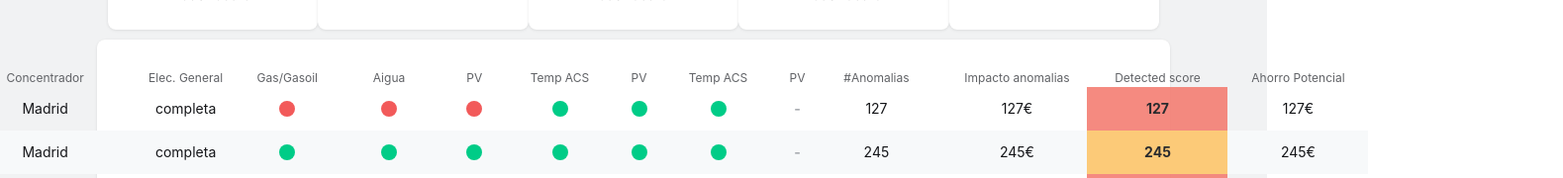
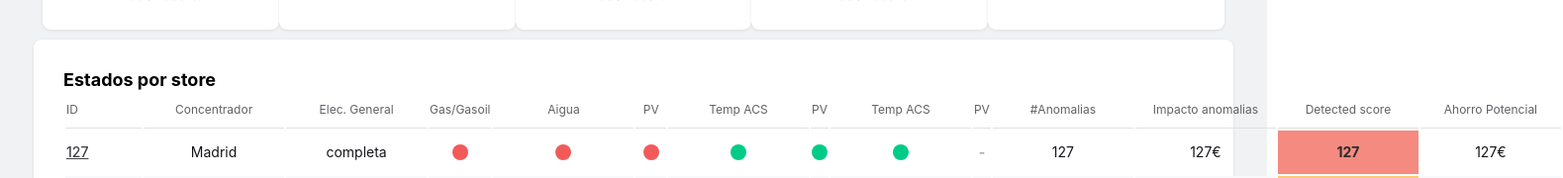
Before and after one commit to kiupets/dashboard, a React (Create React App) app: page / in a window 1280 px wide. Shown: the part 150-330 px from the top of the page at 99% size, 1579 px wide, since content can reach past the window. Built offline with nearby package versions, Linux system fonts and the light colour scheme.

Commit message:
Add Span , fix headers boder-bottom

```diff
--- a/src/components/Table/Table.css
+++ b/src/components/Table/Table.css
@@ -1,6 +1,6 @@
 .table{
     font-family: arial, sans-serif;
-  border-collapse: collapse;
+  /* border-collapse: collapse; */
   width: 100%;
   /* height: 800px; */
 }
--- a/src/components/shared/TableHeader/TableHeader.css
+++ b/src/components/shared/TableHeader/TableHeader.css
@@ -1,7 +1,8 @@
 th{
  text-align: center;
  width: 120px;
-
+ border-bottom: .5px solid #DEE0E2;
+height: 34px;
 }
 /*
 .table-header {
--- a/src/pages/Central/Central.css
+++ b/src/pages/Central/Central.css
@@ -1,8 +1,9 @@
 .central {
   display: flex;
-  justify-content: center;
-  align-items: center;
-  width: 80%;
+  justify-content: flex-start;
+  align-items: flex-start;
+  flex-direction: column;
+  width: 90%;
   margin: auto;
   background-color: white;
   padding:30px;
--- a/src/pages/Central/Central.jsx
+++ b/src/pages/Central/Central.jsx
@@ -1,10 +1,12 @@
 import React from 'react'
 import {Table} from '../../components/'
+import { Span } from '../../components/shared'
 import './Central.css'
 
 const Central = () => {
     return (
         <div className='central'>
+            <Span style={{fontSize:"18px",fontWeight:"bold"}} label='Estados por store' />
             <Table/>
         </div>
     )
--- a/src/pages/Top/top.css
+++ b/src/pages/Top/top.css
@@ -2,7 +2,7 @@
     display: flex;
     justify-content: space-between;
     align-items: center;
-    width: 83%;
+    width: 93.3%;
     margin: auto;
     background-color: #f1f2f3;
     padding: 10px 0px 10px 0;
```
